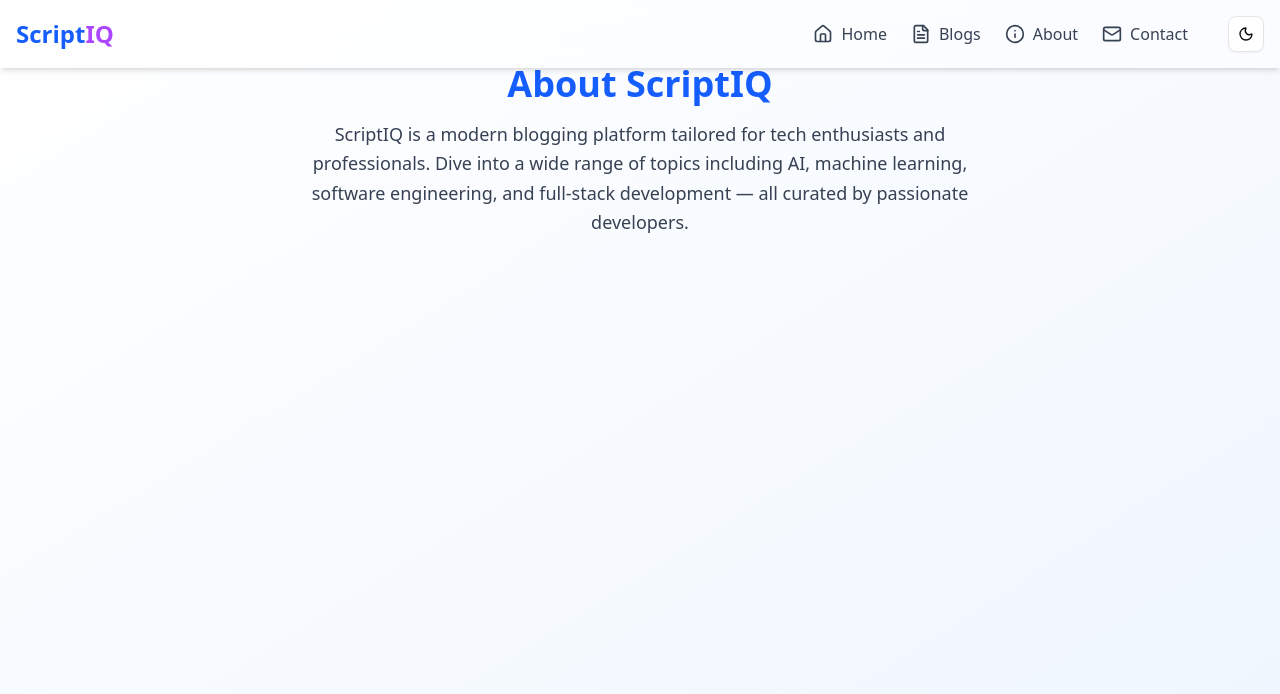
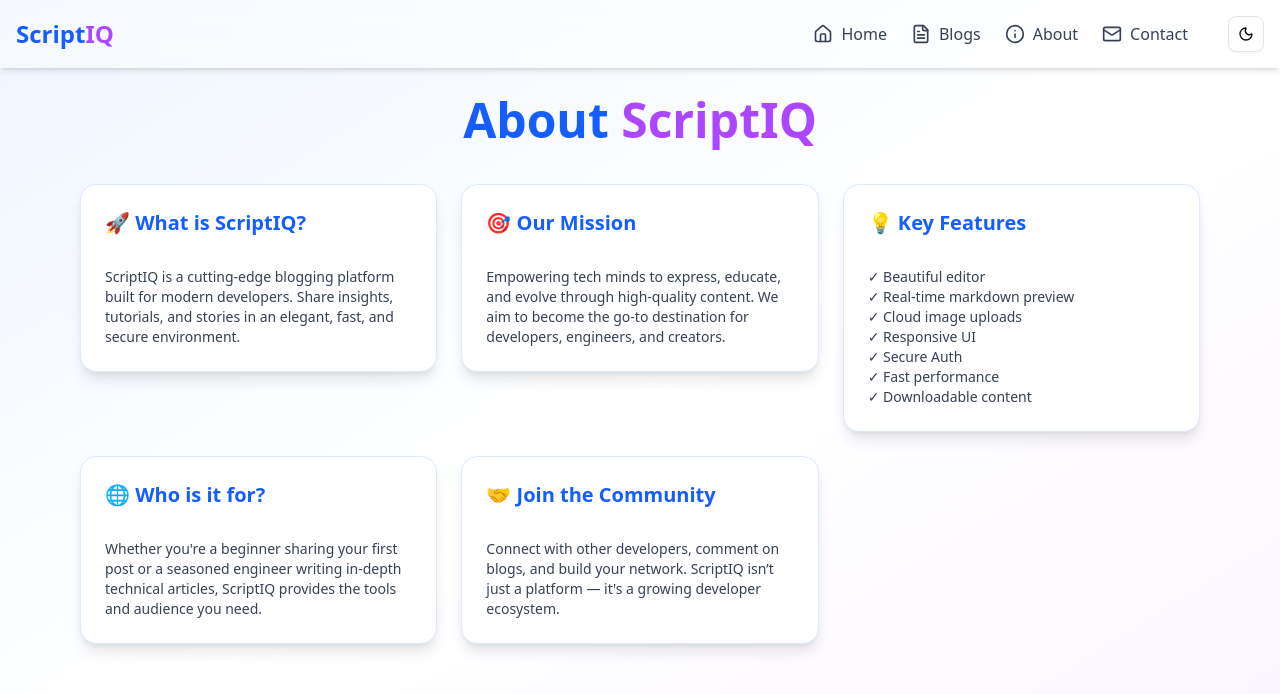
Before and after one commit to OmkarGaikwad5/ScriptIQ-Frontend, a Next.js app: page /about in a window 1280 px wide. Shown: the top 694 px of the page. Built offline with nearby package versions, Linux system fonts and the light colour scheme.

Commit message:
About And Contact Page Fixed

```diff
--- a/app/about/page.jsx
+++ b/app/about/page.jsx
@@ -1,21 +1,74 @@
-// ✅ Animated and responsive About Page using TailwindCSS + Framer Motion
-// File: app/about/page.jsx
 "use client";
 
 import { motion } from "framer-motion";
+import { Card, CardHeader, CardContent, CardTitle, CardDescription } from "@/components/ui/card";
 
 export default function AboutPage() {
+  const aboutSections = [
+    {
+      title: "🚀 What is ScriptIQ?",
+      description:
+        "ScriptIQ is a cutting-edge blogging platform built for modern developers. Share insights, tutorials, and stories in an elegant, fast, and secure environment.",
+    },
+    {
+      title: "🎯 Our Mission",
+      description:
+        "Empowering tech minds to express, educate, and evolve through high-quality content. We aim to become the go-to destination for developers, engineers, and creators.",
+    },
+    {
+      title: "💡 Key Features",
+      description:
+        "✓ Beautiful editor\n✓ Real-time markdown preview\n✓ Cloud image uploads\n✓ Responsive UI\n✓ Secure Auth\n✓ Fast performance\n✓ Downloadable content",
+    },
+    {
+      title: "🌐 Who is it for?",
+      description:
+        "Whether you're a beginner sharing your first post or a seasoned engineer writing in-depth technical articles, ScriptIQ provides the tools and audience you need.",
+    },
+    {
+      title: "🤝 Join the Community",
+      description:
+        "Connect with other developers, comment on blogs, and build your network. ScriptIQ isn’t just a platform — it's a growing developer ecosystem.",
+    },
+  ];
+
   return (
     <motion.div
       initial={{ opacity: 0, y: 30 }}
       animate={{ opacity: 1, y: 0 }}
-      transition={{ duration: 0.5 }}
-      className="min-h-screen px-6 py-16 bg-gradient-to-br from-white to-blue-50 dark:from-zinc-900 dark:to-black text-center"
+      transition={{ duration: 0.6 }}
+      className="min-h-screen px-4 sm:px-6 lg:px-20 py-24 bg-gradient-to-br from-blue-50 via-white to-purple-50 dark:from-zinc-900 dark:to-black"
     >
-      <h1 className="text-4xl font-bold mb-4 text-blue-600 dark:text-white">About ScriptIQ</h1>
-      <p className="max-w-2xl mx-auto text-gray-700 dark:text-gray-300 text-lg leading-relaxed">
-        ScriptIQ is a modern blogging platform tailored for tech enthusiasts and professionals. Dive into a wide range of topics including AI, machine learning, software engineering, and full-stack development — all curated by passionate developers.
-      </p>
+      <motion.h1
+        initial={{ opacity: 0, y: -10 }}
+        animate={{ opacity: 1, y: 0 }}
+        transition={{ duration: 0.5 }}
+        className="text-4xl sm:text-5xl font-extrabold text-center text-blue-600 dark:text-blue-400 mb-10"
+      >
+        About <span className="text-purple-500">ScriptIQ</span>
+      </motion.h1>
+
+      <div className="grid grid-cols-1 sm:grid-cols-2 lg:grid-cols-3 gap-6">
+        {aboutSections.map((section, index) => (
+          <motion.div
+            key={index}
+            initial={{ opacity: 0, y: 20 }}
+            animate={{ opacity: 1, y: 0 }}
+            transition={{ duration: 0.5, delay: index * 0.1 }}
+          >
+            <Card className="shadow-lg rounded-2xl border border-blue-100 dark:border-zinc-800 dark:bg-zinc-900 hover:shadow-xl transition-shadow duration-300">
+              <CardHeader>
+                <CardTitle className="text-xl text-blue-600 dark:text-white">{section.title}</CardTitle>
+              </CardHeader>
+              <CardContent>
+                <CardDescription className="whitespace-pre-wrap text-gray-700 dark:text-gray-300">
+                  {section.description}
+                </CardDescription>
+              </CardContent>
+            </Card>
+          </motion.div>
+        ))}
+      </div>
     </motion.div>
   );
 }
--- a/app/contact/page.jsx
+++ b/app/contact/page.jsx
@@ -1,24 +1,95 @@
-
-
-
-// ✅ Animated and responsive Contact Page using TailwindCSS + Framer Motion
-// File: app/contact/page.jsx
 "use client";
 
+import { useRef } from "react";
 import { motion } from "framer-motion";
+import { Input } from "@/components/ui/input";
+import { Textarea } from "@/components/ui/textarea";
+import { Button } from "@/components/ui/button";
+import { Card, CardContent, CardHeader, CardTitle } from "@/components/ui/card";
+import emailjs from "@emailjs/browser";
+import { toast } from "sonner"; // Make sure you're using react-hot-toast or similar
 
 export default function ContactPage() {
+  const formRef = useRef();
+
+  const handleSend = (e) => {
+    e.preventDefault();
+
+    emailjs
+      .sendForm(
+        "service_erix3yp",     // 👉 Replace with actual Service ID
+        "template_k9bi674",    // 👉 Replace with actual Template ID
+        formRef.current,
+        "HomCMzlgcCIFra2Ih"      // 👉 Replace with your Public Key
+      )
+      .then(
+        (result) => {
+          toast.success("Message sent successfully! ✅");
+          formRef.current.reset();
+        },
+        (error) => {
+          console.error(error.text);
+          toast.error("Failed to send message ❌");
+        }
+      );
+  };
+
   return (
     <motion.div
       initial={{ opacity: 0, y: 30 }}
       animate={{ opacity: 1, y: 0 }}
-      transition={{ duration: 0.5 }}
-      className="min-h-screen px-6 py-16 bg-gradient-to-br from-white to-purple-50 dark:from-zinc-900 dark:to-black text-center"
+      transition={{ duration: 0.6 }}
+      className="min-h-screen px-4 sm:px-6 lg:px-20 py-24 bg-gradient-to-br from-white to-purple-50 dark:from-zinc-900 dark:to-black"
     >
-      <h1 className="text-4xl font-bold mb-4 text-purple-600 dark:text-white">Contact Us</h1>
-      <p className="max-w-2xl mx-auto text-gray-700 dark:text-gray-300 text-lg leading-relaxed">
-        Got questions or suggestions? We'd love to hear from you! Reach out via email at <span className="text-blue-600 dark:text-blue-400">contact@scriptiq.dev</span> or use our contact form coming soon.
+      <motion.h1
+        initial={{ opacity: 0, y: -10 }}
+        animate={{ opacity: 1, y: 0 }}
+        transition={{ duration: 0.5 }}
+        className="text-4xl sm:text-5xl font-extrabold text-center text-purple-600 dark:text-purple-400 mb-6"
+      >
+        Get in Touch with <span className="text-blue-600">ScriptIQ</span>
+      </motion.h1>
+
+      <p className="text-center text-gray-600 dark:text-gray-300 max-w-2xl mx-auto text-lg mb-12">
+        Have questions or ideas? Drop us a message and we’ll get back to you!
       </p>
+
+      <div className="max-w-3xl mx-auto">
+        <Card className="rounded-2xl shadow-xl border border-purple-100 dark:border-zinc-800 dark:bg-zinc-900">
+          <CardHeader>
+            <CardTitle className="text-2xl text-center text-purple-600 dark:text-white">
+              Contact Form
+            </CardTitle>
+          </CardHeader>
+          <CardContent>
+            <form ref={formRef} onSubmit={handleSend} className="space-y-6">
+  <Input type="text" name="name" placeholder="Your Name" required />
+  <Input type="email" name="email" placeholder="Your Email" required />
+  <Textarea name="message" rows={5} placeholder="Your Message..." required />
+
+  <div className="flex justify-center">
+    <Button
+      type="submit"
+      className="cursor-pointer bg-purple-600 hover:bg-purple-700 text-white"
+    >
+      Send Message
+    </Button>
+  </div>
+</form>
+
+
+            <p className="text-sm text-center text-gray-500 dark:text-gray-400 mt-6">
+              Or email us directly at{" "}
+              <a
+                href="mailto: gaikwadomkarofficial5@gmail.com"
+                className="text-blue-600 dark:text-blue-400 underline"
+              >
+                gaikwadomkarofficial5@gmail.com
+              </a>
+            </p>
+          </CardContent>
+        </Card>
+      </div>
     </motion.div>
   );
 }
--- a/components/Navbar.js
+++ b/components/Navbar.js
@@ -53,7 +53,7 @@ export default function Navbar() {
             <span className="text-purple-500">IQ</span>
           </span>
         ) : (
-          <Link href="/home" className="text-2xl font-bold hover:scale-105 transition-transform">
+          <Link href="/" className="text-2xl font-bold hover:scale-105 transition-transform">
             <span className="text-blue-600">Script</span>
             <span className="text-purple-500">IQ</span>
           </Link>
@@ -61,7 +61,7 @@ export default function Navbar() {
 
         {!shouldHideButtons && (
           <div className="hidden md:flex items-center gap-6">
-            <Link href="/home" className="flex items-center gap-2 text-gray-700 dark:text-gray-200 hover:text-blue-600 hover:scale-105 transform">
+            <Link href="/" className="flex items-center gap-2 text-gray-700 dark:text-gray-200 hover:text-blue-600 hover:scale-105 transform">
               <Home className="w-5 h-5" />
               Home
             </Link>
@@ -128,7 +128,7 @@ export default function Navbar() {
                 </SheetHeader>
 
                 <nav className="flex flex-col gap-4 mt-6 text-center">
-                  <Link href="/home" onClick={() => setOpen(false)} className="flex items-center justify-center gap-2 text-lg font-medium hover:scale-110 transition-transform duration-300">
+                  <Link href="/" onClick={() => setOpen(false)} className="flex items-center justify-center gap-2 text-lg font-medium hover:scale-110 transition-transform duration-300">
                     <Home className="w-5 h-5" />
                     Home
                   </Link>
--- a/package.json
+++ b/package.json
@@ -9,6 +9,7 @@
     "lint": "next lint"
   },
   "dependencies": {
+    "@emailjs/browser": "^4.4.1",
     "@radix-ui/react-dialog": "^1.1.14",
     "@radix-ui/react-label": "^2.1.7",
     "@radix-ui/react-slot": "^1.2.3",
```
Also changed, not shown: 1 other file (tests, documents, lock files or other folders).
